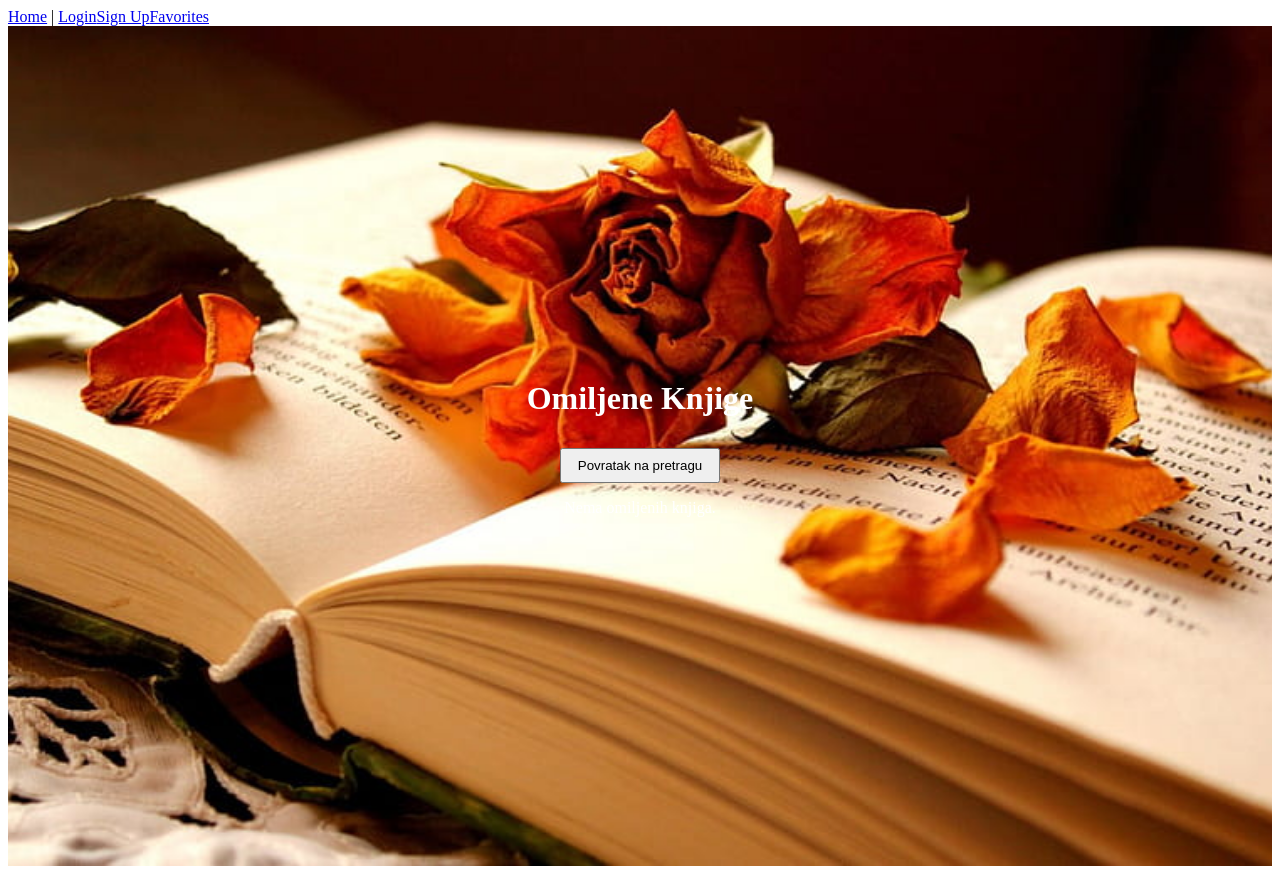
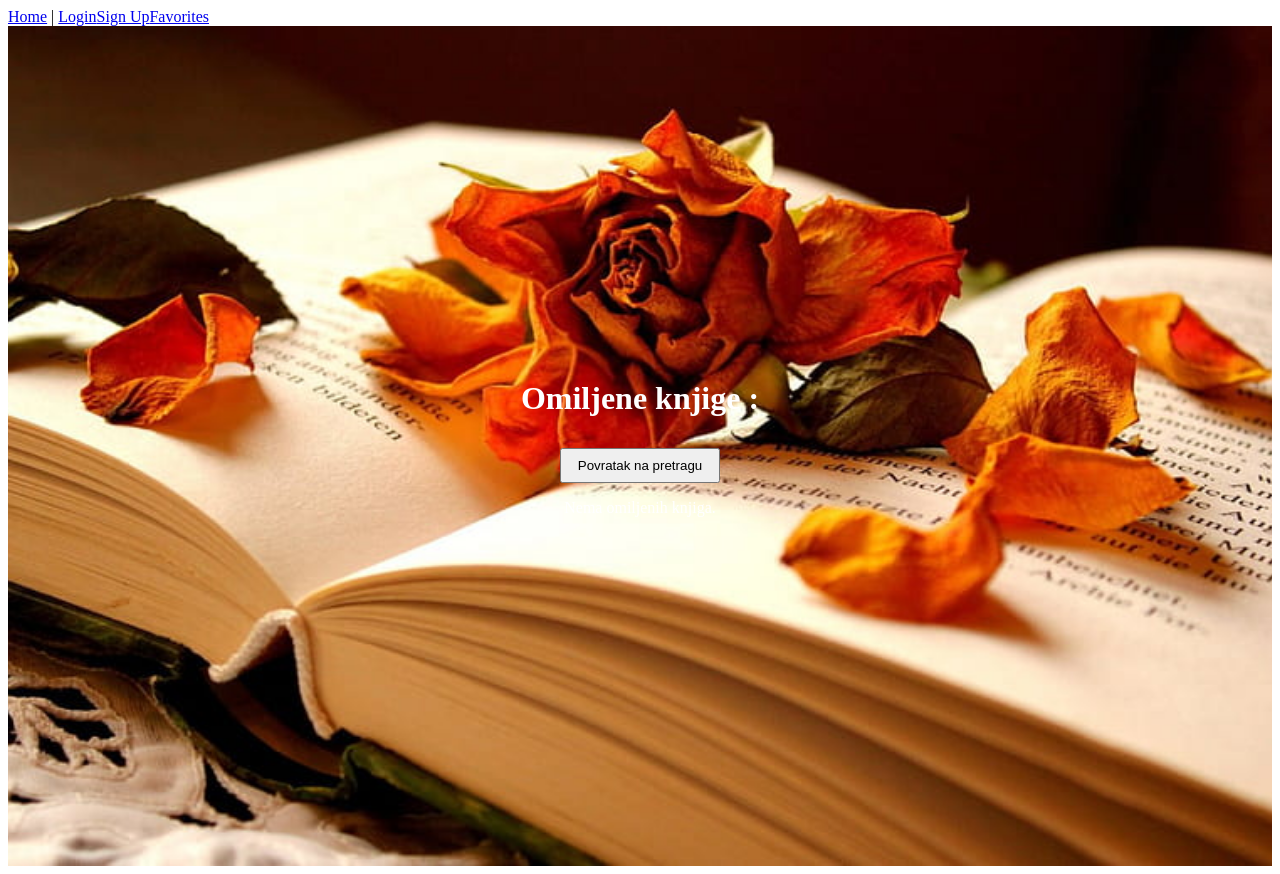
Before and after one commit to shlazaric/projekt-pi, a Vue app: page /favorites in a window 1280 px wide. Built offline with nearby package versions, Linux system fonts and the light colour scheme.

Commit message:
Last update

```diff
--- a/src/views/FavoritesView.vue
+++ b/src/views/FavoritesView.vue
@@ -1,6 +1,6 @@
 <template>
   <div class="favorites-view">
-    <h1>Omiljene Knjige</h1>
+    <h1>Omiljene knjige :</h1>
     <button @click="goBack">Povratak na pretragu</button>
 
     <div v-if="favorites.length === 0">
```
